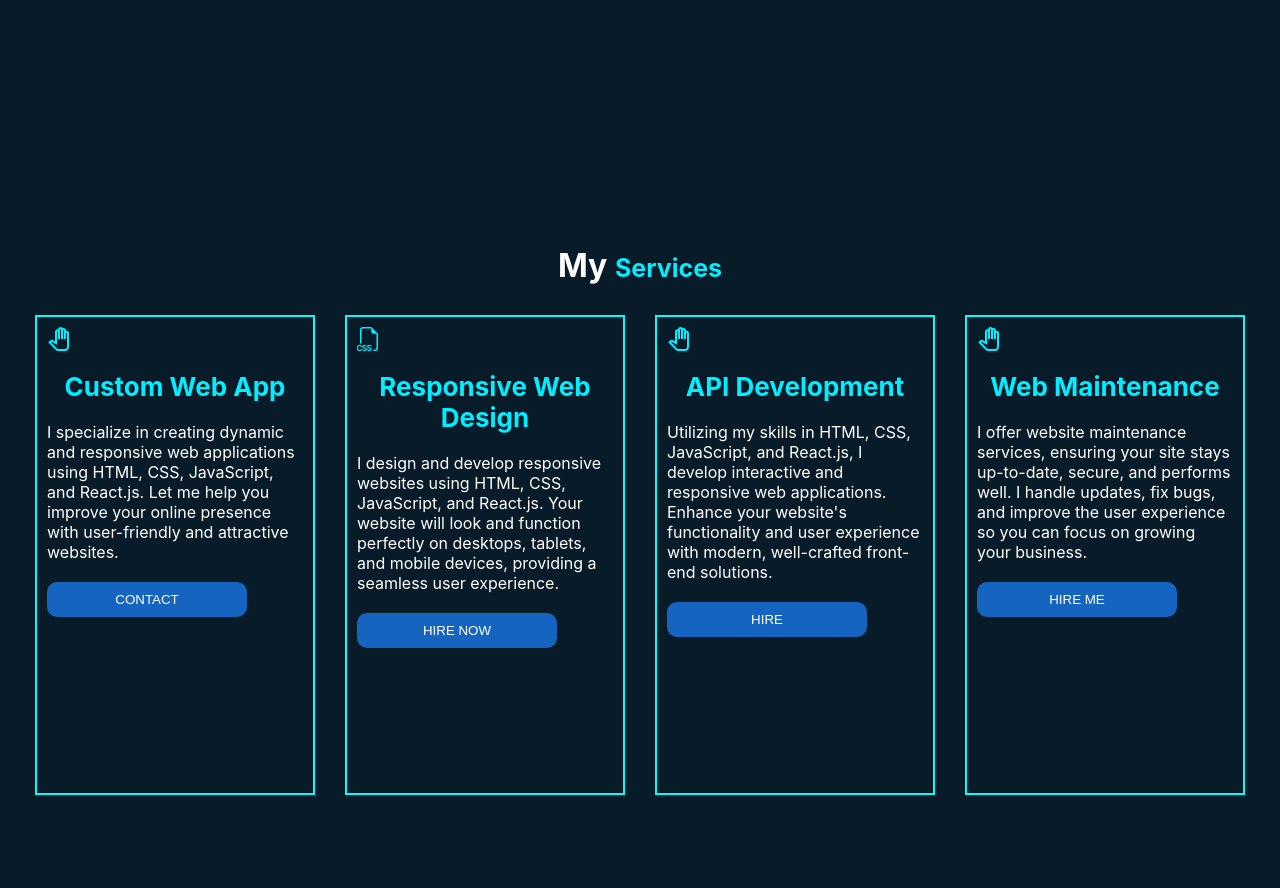
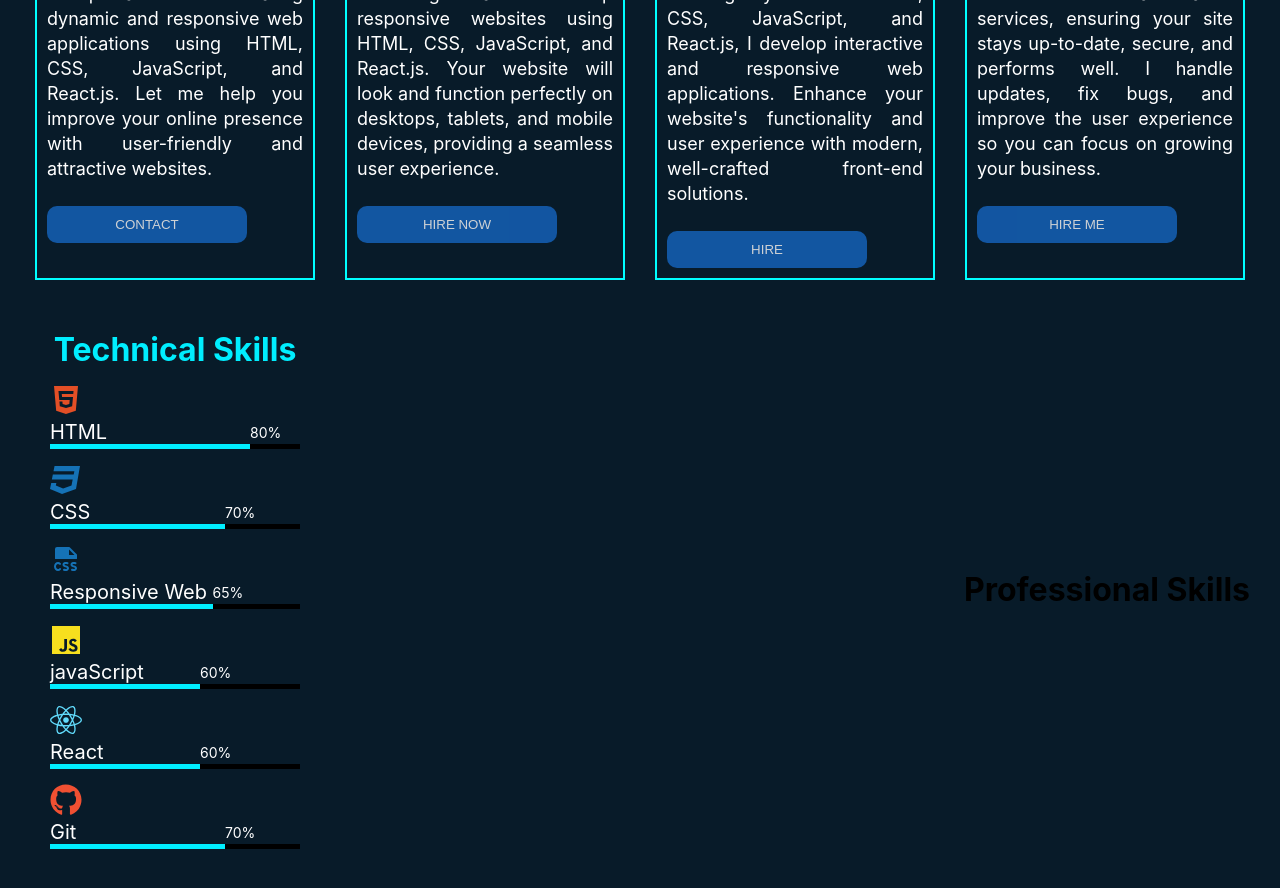
Before and after one commit to SamiUllah928/portfolio-frontend, a React (Create React App) app: page / in a window 1280 px wide. Shown: the part 1480-2368 px from the top of the page. Built offline with nearby package versions, Linux system fonts and the light colour scheme.

Commit message:
commited

```diff
--- a/src/App.css
+++ b/src/App.css
@@ -53,7 +53,7 @@
   display: grid;
   grid-template-columns: 50% 50%;
   place-content: center;
-  height: calc(100vh - 80px);
+  padding-block: 80px;
   color: white;
 }
 .hero-content {
@@ -89,12 +89,10 @@ h4 {
 }
 .instagram {
   color: #c13584;
-
   cursor: pointer;
 }
 .linkedin {
   color: #0077b5;
-
   cursor: pointer;
 }
 .whatsapp {
@@ -106,11 +104,9 @@ h4 {
   justify-content: center;
 }
 .my-image img {
-  /* width: 240px; */
   height: 60vh;
-  /* aspect-ratio: 3/2; */
   object-fit: cover;
-  border-radius: 5%;
+  border-radius: 50%;
   filter: brightness(70%);
   border: 2px solid aqua;
 }
@@ -140,16 +136,17 @@ h4 {
 
 /* About Me Style Start */
 .AboutMe {
-  height: 100vh;
+  /* width: 100%; */
   display: flex;
   justify-content: space-around;
   gap: 20px;
   align-items: center;
   color: white;
-  padding-inline: 30px;
+  padding: 30px;
+  padding-block: 60px;
 }
 .AboutMe img {
-  height: 60vh;
+  height: 55vh;
   object-fit: cover;
   border-radius: 5%;
   filter: brightness(70%);
@@ -181,8 +178,7 @@ img:hover {
 .MyServices {
   display: flex;
   flex-direction: column;
-  gap: 30px;
-  height: 100vh;
+  gap: 25px;
   color: white;
   justify-content: center;
 }
@@ -199,8 +195,7 @@ img:hover {
 .cardOne {
   display: flex;
   flex-direction: column;
-  gap: 20px;
-  height: 60vh;
+  gap: 25px;
   width: 280px;
   border: 2px solid aqua;
   padding: 10px;
@@ -213,13 +208,216 @@ img:hover {
   color: var(--color-aqua);
   font-size: 26px;
 }
+.cardOne p {
+  line-height: 25px;
+  font-size: 18px;
+  text-align: justify;
+}
 .cardOne button {
   width: 200px;
-  height: 35px;
+  height: 37px;
   border: none;
   background-color: #1565c0;
   text-transform: uppercase;
   color: white;
   border-radius: 10px;
+  opacity: 0.8;
+}
+.cardOne button:hover {
+  border: 1px solid aqua;
+  opacity: 1;
+  transition: 0.3s ease-in;
 }
 /* My Services Style End */
+
+/* Technical Skills Style Start */
+.skills {
+  display: flex;
+  justify-content: space-between;
+  align-items: center;
+  padding-inline: 30px;
+  padding-top: 30px;
+}
+.technical h1 {
+  text-align: center;
+  color: var(--color-aqua);
+}
+.technical {
+  display: flex;
+  flex-direction: column;
+  gap: 15px;
+  padding: 20px;
+}
+.technical p {
+  color: white;
+  font-size: 20px;
+}
+/* Html Icon Style */
+.html-per-full {
+  position: relative;
+  background-color: black;
+  width: 250px;
+  height: 5px;
+}
+
+.html-per-half {
+  position: absolute;
+  top: 0;
+  left: 0;
+  background-color: #00eeff;
+  width: 80%;
+  height: 5px;
+}
+.percentage {
+  position: absolute;
+  top: -20px;
+  left: 80%;
+  color: white;
+  font-size: 14px;
+}
+/* CSS Icon Style */
+.css-per-full {
+  position: relative;
+  background-color: black;
+  width: 250px;
+  height: 5px;
+}
+
+.css-per-half {
+  position: absolute;
+  top: 0;
+  left: 0;
+  background-color: #00eeff;
+  width: 70%;
+  height: 5px;
+}
+.seventy {
+  position: absolute;
+  top: -20px;
+  left: 70%;
+  color: white;
+  font-size: 14px;
+}
+/* Responsive CSS Icon Style */
+.responsive-per-full {
+  position: relative;
+  background-color: black;
+  width: 250px;
+  height: 5px;
+}
+.responsive-per-half {
+  position: absolute;
+  top: 0;
+  left: 0;
+  background-color: #00eeff;
+  width: 65%;
+  height: 5px;
+}
+.sixty-five {
+  position: absolute;
+  top: -20px;
+  left: 65%;
+  color: white;
+  font-size: 14px;
+}
+/* javaScript and React Icon Style */
+.java-per-full {
+  position: relative;
+  background-color: black;
+  width: 250px;
+  height: 5px;
+}
+.java-per-half {
+  position: absolute;
+  top: 0;
+  left: 0;
+  background-color: #00eeff;
+  width: 60%;
+  height: 5px;
+}
+.sixty {
+  position: absolute;
+  top: -20px;
+  left: 60%;
+  color: white;
+  font-size: 14px;
+}
+
+#html {
+  font-size: 32px;
+  color: #e34f26;
+}
+#css {
+  color: #1572b6;
+  font-size: 32px;
+}
+#javascript {
+  color: #f7df1e;
+  font-size: 32px;
+}
+#react {
+  color: #61dafb;
+  font-size: 32px;
+}
+#git {
+  color: #f05032;
+  font-size: 32px;
+}
+/* Technical Skills Style End */
+
+/*  */
+/*  */
+
+/* RESPONSIVE START */
+@media (max-width: 700px) {
+  .right {
+    display: none;
+  }
+  .hero-section {
+    display: flex;
+    flex-direction: column;
+    align-items: center;
+    gap: 30px;
+    justify-content: center;
+  }
+  .hero-content {
+    display: flex;
+    flex-direction: column;
+    gap: 15px;
+    justify-content: center;
+    align-items: center;
+    padding-bottom: 20px;
+  }
+  .AboutMe {
+    display: flex;
+    flex-direction: column;
+    align-items: center;
+    justify-content: center;
+  }
+  .AboutMe img {
+    height: 65vh;
+    object-fit: cover;
+    border-radius: 5%;
+    filter: brightness(70%);
+    border: 2px solid aqua;
+  }
+}
+/* @media (max-width: 625px) {
+  .hero-section {
+    display: flex;
+    flex-direction: column;
+    align-items: center;
+    gap: 30px;
+    justify-content: center;
+  }
+  .hero-content {
+    display: flex;
+    flex-direction: column;
+    gap: 15px;
+    justify-content: center;
+    align-items: center;
+    padding-bottom: 20px;
+  }
+} */
+
+/* RESPONSIVE END */
--- a/src/components/AboutMe.jsx
+++ b/src/components/AboutMe.jsx
@@ -1,5 +1,5 @@
 import React from "react";
-import myPic from "./sami.jpg";
+import myPic from "./sam.jpg";
 
 export default function AboutMe() {
   return (
@@ -16,7 +16,7 @@ export default function AboutMe() {
           JavaScript, and React.js, I am eager to contribute to innovative
           projects and expand my skills in a dynamic software development
           environment. I thrive in collaborative settings, enjoy
-          problem-solving, and am committed to continuous learning and growth.
+          problem-solving, and am committed to continuous learning.
         </p>
       </div>
     </div>
--- a/src/components/MyServices.jsx
+++ b/src/components/MyServices.jsx
@@ -22,7 +22,7 @@ export default function MyServices() {
         </div>
         <div className="cardOne">
           <BsFiletypeCss className="cards-icon" />
-          <h1>Responsive Web Design</h1>
+          <h1>Responsive Design</h1>
           <p>
             I design and develop responsive websites using HTML, CSS,
             JavaScript, and React.js. Your website will look and function
--- a/src/components/PortFolio.jsx
+++ b/src/components/PortFolio.jsx
@@ -3,6 +3,7 @@ import Header from "./Header";
 import HeroSection from "./HeroSection";
 import AboutMe from "./AboutMe";
 import MyServices from "./MyServices";
+import TechnicalSkills from "./TechnicalSkills";
 
 export default function PortFolio() {
   return (
@@ -11,6 +12,7 @@ export default function PortFolio() {
       <HeroSection />
       <AboutMe />
       <MyServices />
+      <TechnicalSkills />
     </div>
   );
 }
--- /dev/null
+++ b/src/components/TechnicalSkills.jsx
@@ -0,0 +1,79 @@
+import React from "react";
+import { FaHtml5, FaCss3, FaReact } from "react-icons/fa";
+import { IoLogoJavascript } from "react-icons/io5";
+import { FaGithub } from "react-icons/fa6";
+import { PiFileCssFill } from "react-icons/pi";
+
+export default function TechnicalSkills() {
+  return (
+    <div className="skills">
+      <div className="technical">
+        <h1>Technical Skills</h1>
+        <div className="html-icon-skill">
+          <div className="html-icon">
+            <FaHtml5 id="html" />
+          </div>
+          <p>HTML</p>
+          <div className="html-per-full">
+            <div className="html-per-half"></div>
+            <div className="percentage">80%</div>
+          </div>
+        </div>
+        <div className="html-icon-skill">
+          <div className="html-icon">
+            <FaCss3 id="css" />
+          </div>
+          <p>CSS</p>
+          <div className="css-per-full">
+            <div className="css-per-half"></div>
+            <div className="seventy">70%</div>
+          </div>
+        </div>
+        <div className="html-icon-skill">
+          <div className="html-icon">
+            <PiFileCssFill id="css" />
+          </div>
+          <p>Responsive Web</p>
+          <div className="responsive-per-full">
+            <div className="responsive-per-half"></div>
+            <div className="sixty-five">65%</div>
+          </div>
+        </div>
+        <div className="html-icon-skill">
+          <div className="html-icon">
+            <IoLogoJavascript id="javascript" />
+          </div>
+          <p>javaScript</p>
+          <div className="java-per-full">
+            <div className="java-per-half"></div>
+            <div className="sixty">60%</div>
+          </div>
+        </div>
+        <div className="html-icon-skill">
+          <div className="html-icon">
+            <FaReact id="react" />
+          </div>
+          <p>React</p>
+          <div className="java-per-full">
+            <div className="java-per-half"></div>
+            <div className="sixty">60%</div>
+          </div>
+        </div>
+        <div className="html-icon-skill">
+          <div className="html-icon">
+            <FaGithub id="git" />
+          </div>
+          <p>Git</p>
+          <div className="css-per-full">
+            <div className="css-per-half"></div>
+            <div className="seventy">70%</div>
+          </div>
+        </div>
+      </div>
+
+      <div className="professional">
+        <h1>Professional Skills</h1>
+      </div>
+    </div>
+  );
+}
```
Also changed, not shown: src/components/sam.jpg (added).
